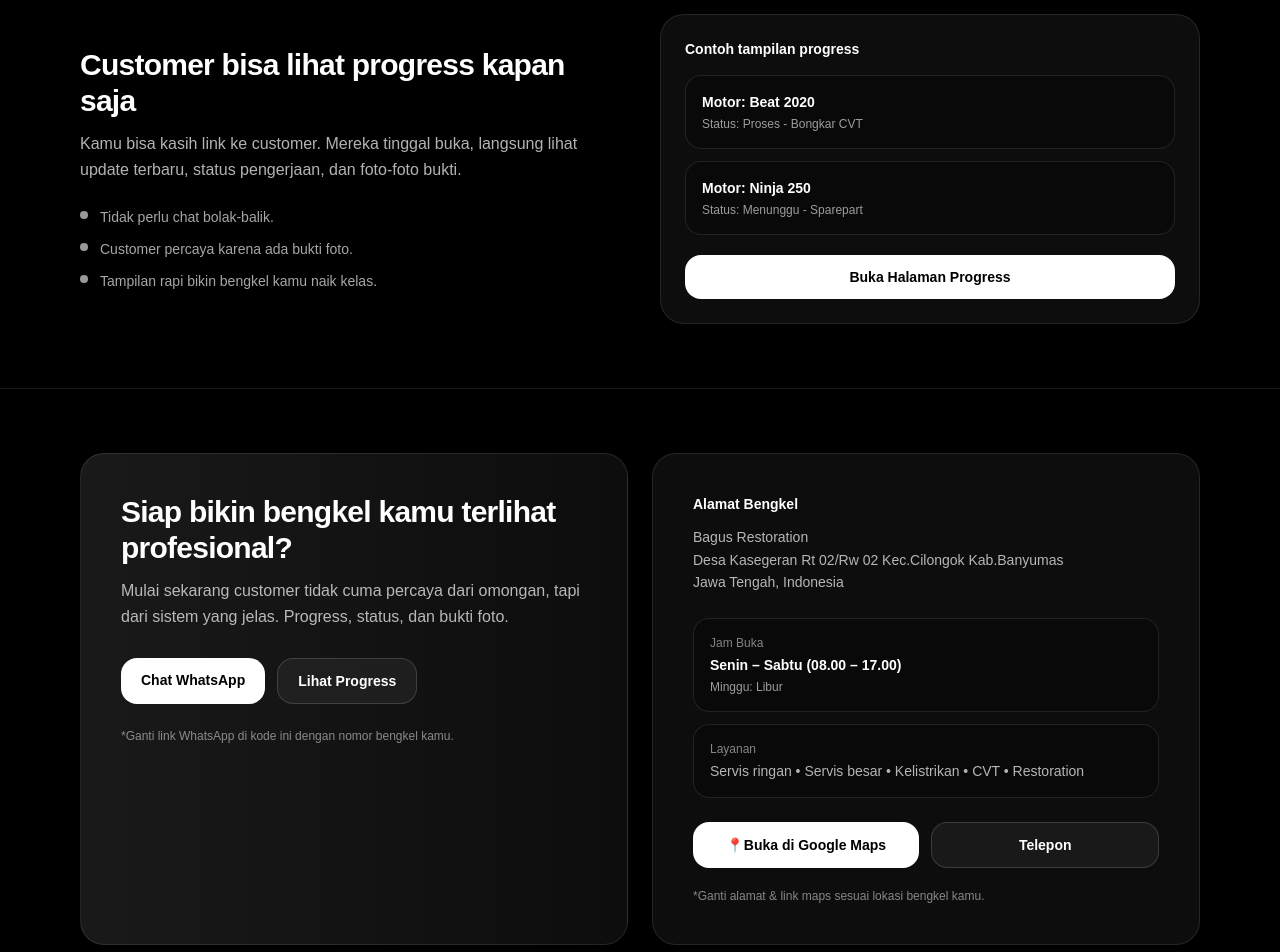
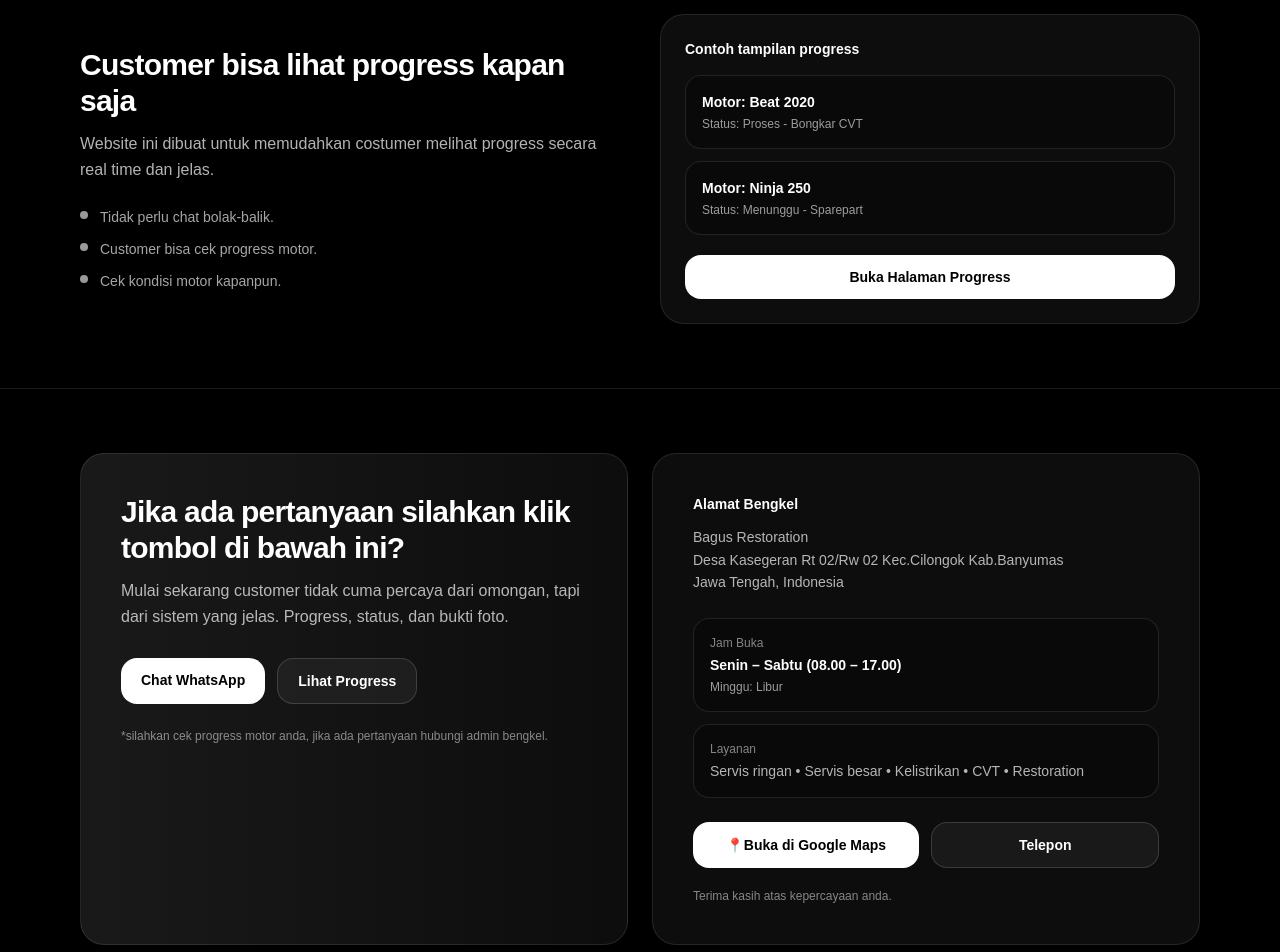
Before and after one commit to RadityaBagus112/sc-profil-bengkel, a Next.js app in the folder bengkel-progress/: page / in a window 1280 px wide. Shown: the part 1300-2252 px from the top of the page. Built offline with nearby package versions, Linux system fonts and the light colour scheme.

Commit message:
capek mau tidur

```diff
--- a/bengkel-progress/app/page.tsx
+++ b/bengkel-progress/app/page.tsx
@@ -166,7 +166,7 @@ export default function HomePage() {
         <div className="mx-auto max-w-6xl px-4 py-16">
           <div className="max-w-2xl">
             <h2 className="text-2xl font-semibold tracking-tight md:text-3xl">
-              Fitur yang bikin customer makin percaya
+              Fitur yang memudahkan costumer
             </h2>
             <p className="mt-3 text-white/70">
               Ini bukan cuma website bengkel biasa. Ini sistem kerja bengkel yang
@@ -224,8 +224,7 @@ export default function HomePage() {
                 Customer bisa lihat progress kapan saja
               </h2>
               <p className="mt-3 text-white/70 leading-relaxed">
-                Kamu bisa kasih link ke customer. Mereka tinggal buka, langsung
-                lihat update terbaru, status pengerjaan, dan foto-foto bukti.
+                Website ini dibuat untuk memudahkan costumer melihat progress secara real time dan jelas.
               </p>
 
               <div className="mt-6 space-y-3 text-sm text-white/65">
@@ -235,11 +234,11 @@ export default function HomePage() {
                 </div>
                 <div className="flex items-start gap-3">
                   <span className="mt-1 h-2 w-2 rounded-full bg-white/60" />
-                  Customer percaya karena ada bukti foto.
+                  Customer bisa cek progress motor.
                 </div>
                 <div className="flex items-start gap-3">
                   <span className="mt-1 h-2 w-2 rounded-full bg-white/60" />
-                  Tampilan rapi bikin bengkel kamu naik kelas.
+                  Cek kondisi motor kapanpun.
                 </div>
               </div>
             </div>
@@ -283,7 +282,7 @@ export default function HomePage() {
       {/* Left CTA */}
       <div className="rounded-3xl border border-white/10 bg-gradient-to-r from-white/10 to-white/5 p-8 md:p-10">
         <h2 className="text-2xl font-semibold tracking-tight md:text-3xl">
-          Siap bikin bengkel kamu terlihat profesional?
+          Jika ada pertanyaan silahkan klik tombol di bawah ini?
         </h2>
         <p className="mt-3 max-w-xl text-white/70 leading-relaxed">
           Mulai sekarang customer tidak cuma percaya dari omongan, tapi dari
@@ -292,7 +291,7 @@ export default function HomePage() {
 
         <div className="mt-7 flex flex-col gap-3 sm:flex-row">
           <a
-            href="https://wa.me/628xxxxxxxxxx"
+            href="https://wa.me/62859126469320"
             target="_blank"
             className="rounded-2xl bg-white px-5 py-3 text-sm font-semibold text-black hover:bg-white/90 transition"
             rel="noreferrer"
@@ -309,7 +308,7 @@ export default function HomePage() {
         </div>
 
         <p className="mt-6 text-xs text-white/50">
-          *Ganti link WhatsApp di kode ini dengan nomor bengkel kamu.
+          *silahkan cek progress motor anda, jika ada pertanyaan hubungi admin bengkel.
         </p>
       </div>
 
@@ -358,7 +357,7 @@ export default function HomePage() {
         </div>
 
         <p className="mt-5 text-xs text-white/50">
-          *Ganti alamat & link maps sesuai lokasi bengkel kamu.
+          Terima kasih atas kepercayaan anda.
         </p>
       </div>
     </div>
```
